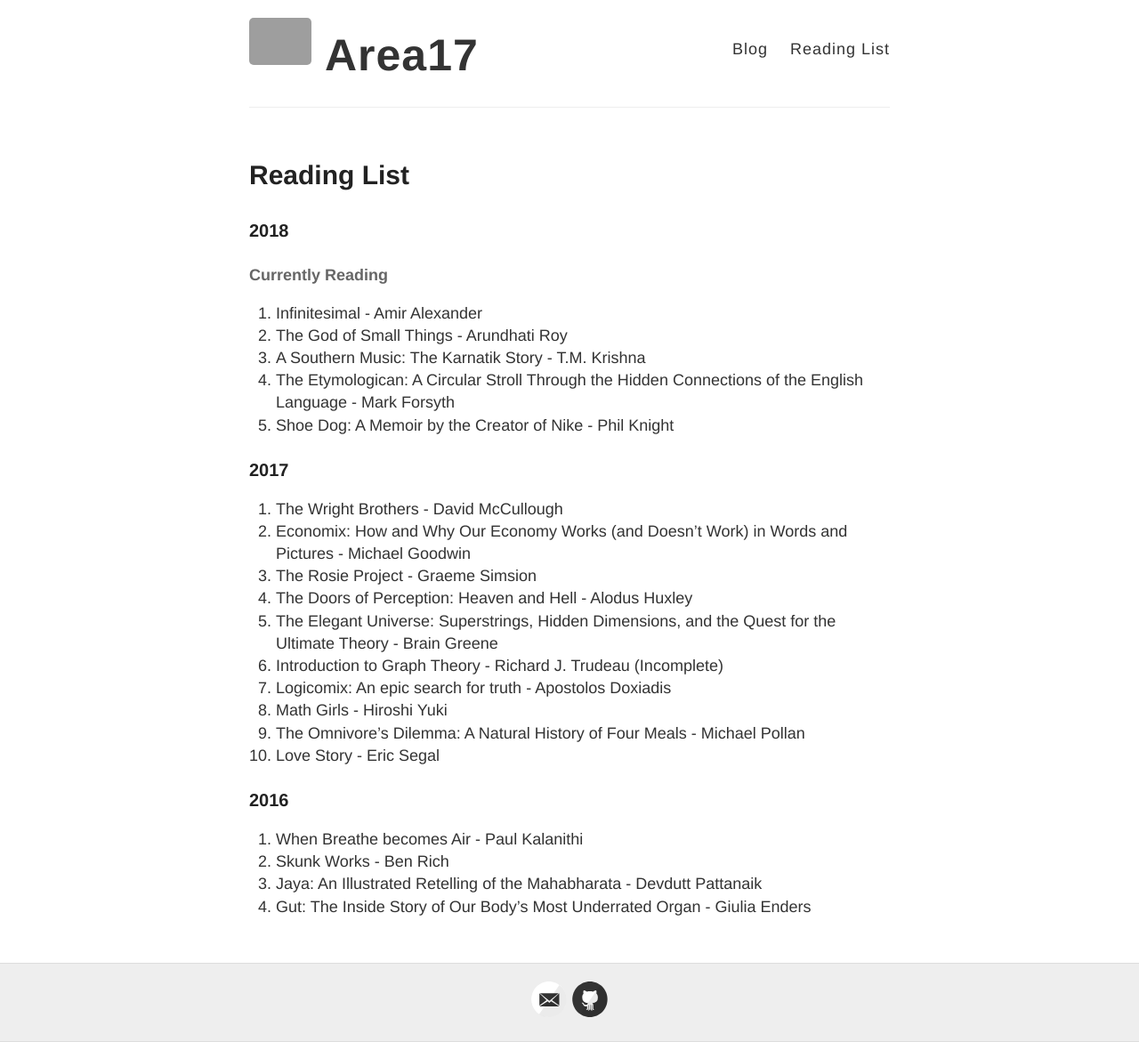
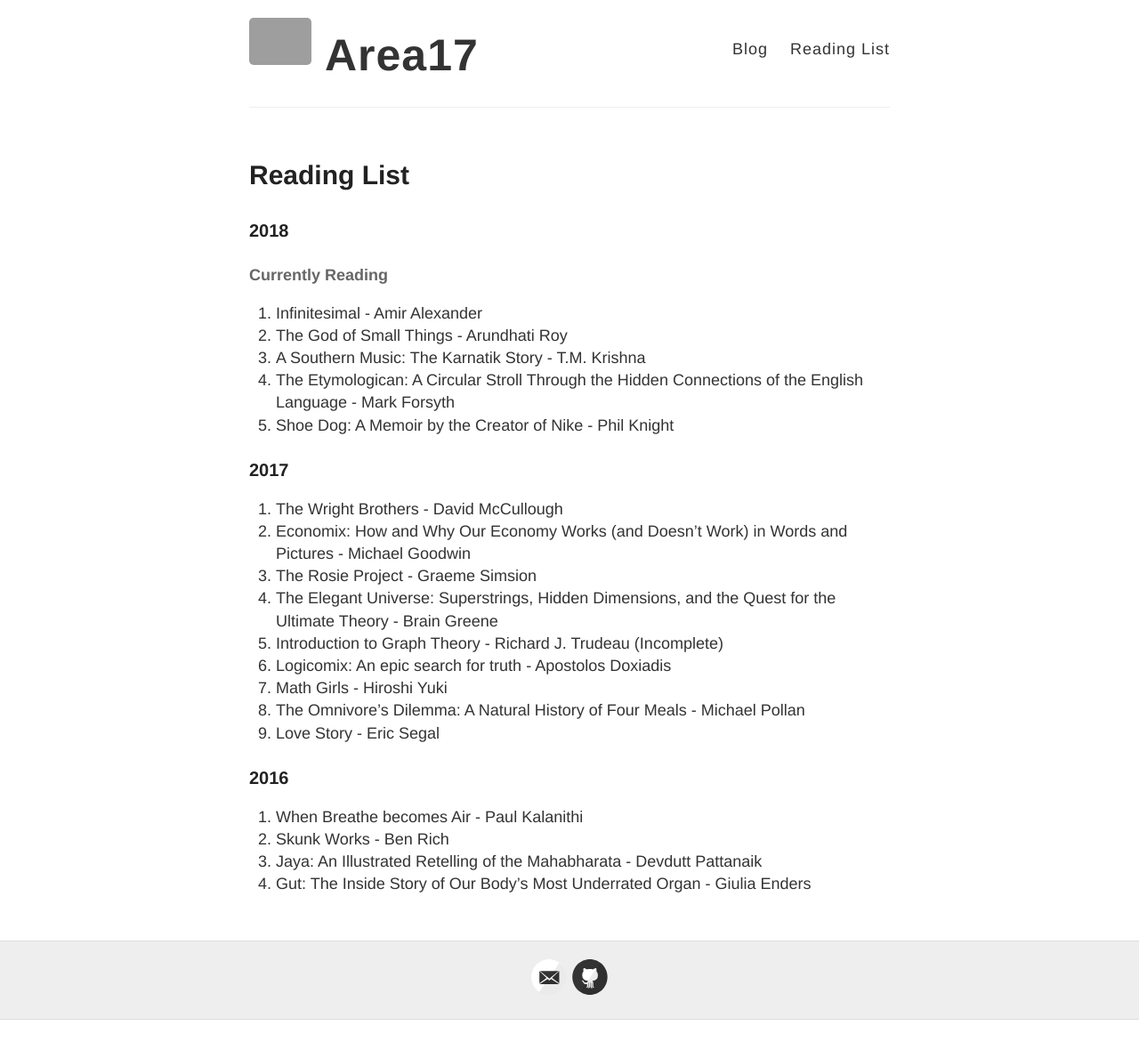
Before and after one commit to kvsrh/kvsrh.github.io.old, a Jekyll site: the page built from reading-list.md, in a window 1280 px wide. Shown: the whole page at 89% size. Built offline with Jekyll 4.4.1, drawn with Linux system fonts in a browser that asks for light colours; after the commit the page ends 1146 px from its top, so only the background shows below that; grey boxes are pictures that could not be loaded.

Commit message:
Remove book.

```diff
--- a/reading-list.md
+++ b/reading-list.md
@@ -19,13 +19,12 @@ permalink: /reading-list/
 1. The Wright Brothers - David McCullough
 2. Economix: How and Why Our Economy Works (and Doesn't Work) in Words and Pictures - Michael Goodwin
 3. The Rosie Project - Graeme Simsion
-4. The Doors of Perception: Heaven and Hell - Alodus Huxley
-5. The Elegant Universe: Superstrings, Hidden Dimensions, and the Quest for the Ultimate Theory - Brain Greene
-6. Introduction to Graph Theory - Richard J. Trudeau (Incomplete)
-7. Logicomix: An epic search for truth - Apostolos Doxiadis
-8. Math Girls - Hiroshi Yuki
-9. The Omnivore's Dilemma: A Natural History of Four Meals - Michael Pollan
-10. Love Story - Eric Segal
+4. The Elegant Universe: Superstrings, Hidden Dimensions, and the Quest for the Ultimate Theory - Brain Greene
+5. Introduction to Graph Theory - Richard J. Trudeau (Incomplete)
+6. Logicomix: An epic search for truth - Apostolos Doxiadis
+7. Math Girls - Hiroshi Yuki
+8. The Omnivore's Dilemma: A Natural History of Four Meals - Michael Pollan
+9. Love Story - Eric Segal
 
 ### 2016
 
```
